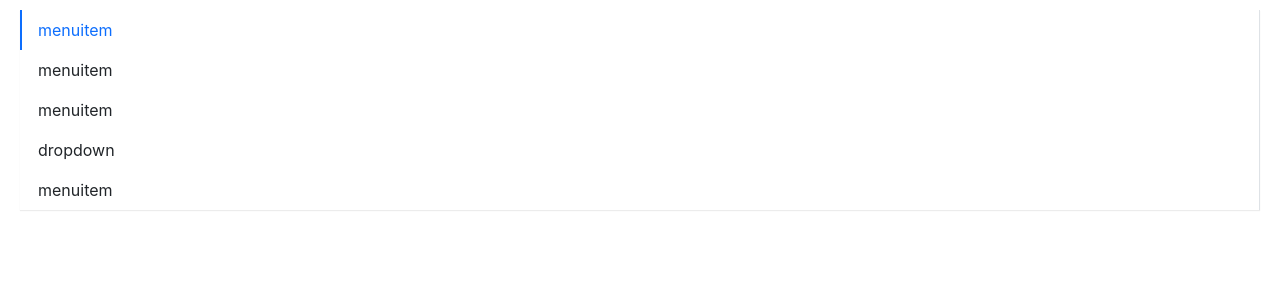
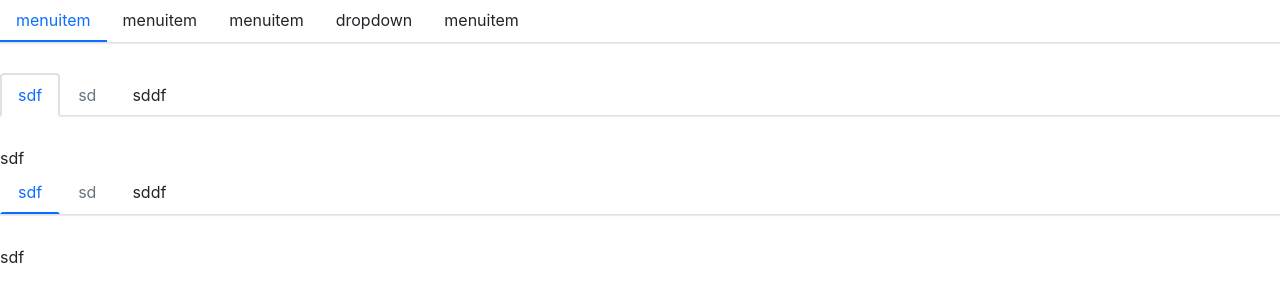
Before and after one commit to Hujianboo/boboDesign, a React (Create React App) app: page / in a window 1280 px wide. Shown: the top 302 px of the page. Built offline with nearby package versions, Linux system fonts and the light colour scheme.

Commit message:
add tab component

```diff
--- a/src/App.tsx
+++ b/src/App.tsx
@@ -4,6 +4,8 @@ import Alert, { AlertType } from "./components/Alert/alert";
 import Menu from "./components/Menu/menu";
 import MenuItem from "./components/Menu/menuItem";
 import SubMenu from "./components/Menu/subMenu";
+import Tabs from "./components/Tabs/tabs";
+import TabItem from "./components/Tabs/tabItem";
 function App() {
   return (
     <div className="App">
@@ -11,7 +13,7 @@ function App() {
         onSelect={(index) => {
           alert(index);
         }}
-        mode={"vertical"}
+        // mode={"vertical"}
       >
         <MenuItem>menuitem</MenuItem>
         <MenuItem>menuitem</MenuItem>
@@ -22,6 +24,20 @@ function App() {
         </SubMenu>
         <MenuItem>menuitem</MenuItem>
       </Menu>
+      <Tabs defaultIndex="0" type="card">
+        <TabItem label="sdf">sdf</TabItem>
+        <TabItem label="sd" disable>
+          sd
+        </TabItem>
+        <TabItem label="sddf">sdsf</TabItem>
+      </Tabs>
+      <Tabs defaultIndex="0" type="line">
+        <TabItem label="sdf">sdf</TabItem>
+        <TabItem label="sd" disable>
+          sd
+        </TabItem>
+        <TabItem label="sddf">sdsf</TabItem>
+      </Tabs>
     </div>
   );
 }
--- /dev/null
+++ b/src/components/Tabs/_style.scss
@@ -0,0 +1,34 @@
+.bobo-tabs {
+  display: flex;
+  flex-wrap: wrap;
+  padding-left: 0;
+  margin-bottom: 30px;
+  list-style: none;
+  border-bottom: $menu-border-width solid $menu-border-color;
+  box-shadow: $menu-box-shadow;
+  &.nav-card {
+    .bobo-tabs-nav-item {
+      margin-bottom: -$nav-link-border-width;
+      &.is-active {
+        color: $nav-link-active-color;
+        border-color: $nav-link-card-active-border-color;
+        border-width: $nav-link-border-width;
+        border-top-left-radius: $border-radius;
+        border-top-right-radius: $border-radius;
+      }
+    }
+  }
+}
+.bobo-tabs-nav-item {
+  padding: $nav-link-padding-y $nav-link-padding-x;
+  cursor: pointer;
+  border: $nav-link-border-width solid transparent;
+  &.is-active {
+    color: $nav-link-active-color;
+    border-bottom: $nav-link-border-width solid $nav-link-active-color;
+  }
+  &.disabled {
+    color: $nav-link-disabled-color;
+    pointer-events: none;
+  }
+}
--- /dev/null
+++ b/src/components/Tabs/tabItem.tsx
@@ -0,0 +1,13 @@
+import React, { Children, useState, FunctionComponentElement } from "react";
+
+export interface tabItemProps {
+  label: string;
+  disable?: boolean;
+  className?: string;
+}
+
+const TabItem: React.FC<tabItemProps> = (props) => {
+  const { label, disable, children, className } = props;
+  return <div>{children}</div>;
+};
+export default TabItem;
--- /dev/null
+++ b/src/components/Tabs/tabs.tsx
@@ -0,0 +1,66 @@
+import React, { Children, useState, FunctionComponentElement } from "react";
+import classNames from "classnames";
+import { tabItemProps } from "./tabItem";
+type SelectCallback = (selectedIndex: string) => void;
+type mode = "line" | "card";
+
+export interface tabsProps {
+  defaultIndex?: string;
+  onSelect?: SelectCallback;
+  className?: string;
+  type?: mode;
+}
+const Tabs: React.FC<tabsProps> = (props) => {
+  const { defaultIndex, onSelect, className, children, type } = props;
+  const classes = classNames("bobo-tabs", className, {
+    "nav-line": type === "line",
+    "nav-card": type === "card",
+  });
+  const [currentActive, setActive] = useState(defaultIndex);
+  const handleClick = (index: string, disabled: boolean = false) => {
+    if (!disabled) {
+      setActive(index);
+      if (onSelect) {
+        onSelect(index);
+      }
+    }
+  };
+  const renderChildren = () => {
+    return React.Children.map(children, (child, i) => {
+      const childElement = child as FunctionComponentElement<tabItemProps>;
+      const { label, disable } = childElement.props;
+      const classes = classNames("bobo-tabs-nav-item", {
+        "is-active": currentActive === i.toString(),
+        disabled: disable,
+      });
+      return (
+        <li
+          className={classes}
+          onClick={() => {
+            handleClick(i.toString(), disable);
+          }}
+        >
+          {label}
+        </li>
+      );
+    });
+  };
+  const renderContent = () => {
+    return React.Children.map(children, (child, i) => {
+      if (i.toString() === currentActive) {
+        return child;
+      }
+    });
+  };
+  return (
+    <div>
+      <ul className={classes}>{renderChildren()}</ul>
+      <div>{renderContent()}</div>
+    </div>
+  );
+};
+Tabs.defaultProps = {
+  defaultIndex: "0",
+  type: "line",
+};
+export default Tabs;
--- a/src/styles/_variables.scss
+++ b/src/styles/_variables.scss
@@ -224,3 +224,15 @@ $menu-item-padding-x: 1rem !default;
 $menu-item-active-color: $primary !default;
 $menu-item-active-border-width: 2px !default;
 $menu-item-disabled-color: $gray-600 !default;
+
+// Navs
+$nav-tabs-link-active-bg: $body-bg !default;
+
+$nav-link-padding-y: 0.5rem !default;
+$nav-link-padding-x: 1rem !default;
+$nav-link-disabled-color: $gray-600 !default;
+$nav-link-active-color: $primary !default;
+$nav-link-border-width: 2px !default;
+$nav-link-card-active-border-color: $border-color $border-color
+  $nav-tabs-link-active-bg $border-color;
+$nav-link-card-active-border-width: $nav-link-border-width;
--- a/src/styles/index.scss
+++ b/src/styles/index.scss
@@ -10,3 +10,5 @@
 @import "../components/Alert/style";
 // menu
 @import "../components/Menu/style";
+//tabs
+@import "../components/Tabs/style";
```
